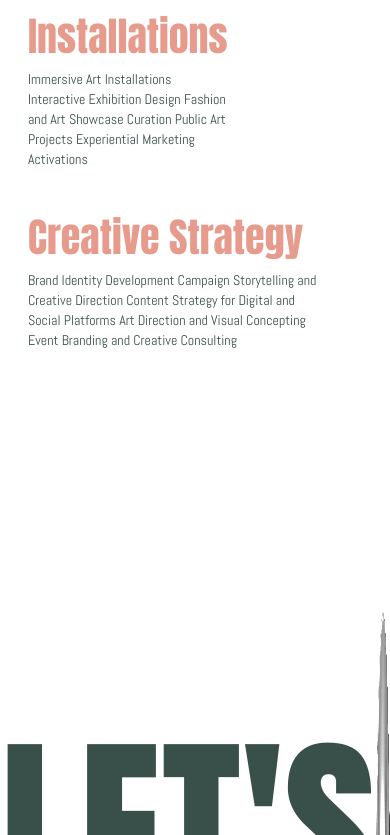
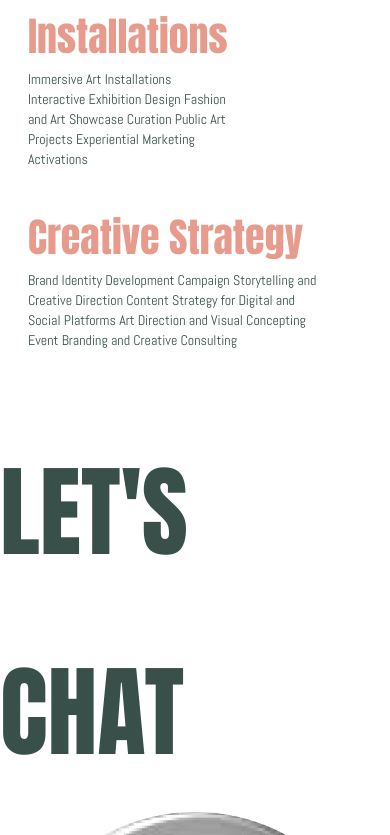
Before and after one commit to BS-Joy/unucreate-portfolio-fe, a Next.js app: page / in a window 390 px wide. Shown: the part 8705-9540 px from the top of the page. Built offline with nearby package versions, Linux system fonts and the light colour scheme; a web font is replaced by a local one.

Commit message:
lets chat responsive

```diff
--- a/src/components/Home/Contact.tsx
+++ b/src/components/Home/Contact.tsx
@@ -3,7 +3,7 @@ import Image from 'next/image'
 
 const Contact = () => {
     return (
-        <div className="mx-auto max-w-[1346px] mb-56">
+        <div className="mx-auto max-w-[1346px] mb-6 lg:mb-56">
             {/* Upper image and heading */}
             <div className='relative'>
                 <Image
--- a/src/components/Home/LetsChat.tsx
+++ b/src/components/Home/LetsChat.tsx
@@ -4,29 +4,29 @@ import DoubleButton from '../Shared/DoubleButton'
 
 const LetsChat = () => {
     return (
-        <div className='mx-auto max-w-[1210px] flex items-center mb-[78px]'>
-            <h1 className='uppercase text-olive font-anton text-[200px] max-w-[640px] leading-[200px]'>Let's Chat</h1>
+        <div className='mx-auto max-w-[1210px] flex flex-col lg:flex-row items-center mb-[78px]'>
+            <h1 className='uppercase text-olive font-anton text-[100px] lg:text-[200px] max-w-[640px] leading-[200px]'>Let's Chat</h1>
             <div className='relative'>
                 <Image
                     src={silverBall}
                     width={200}
                     height={200}
                     alt='Lets start image'
-                    className='w-[640px] h-[640px]'
+                    className='w-[400px] h-[400px] lg:w-[640px] lg:h-[640px]'
                 />
-                <div className='absolute top-[22%] left-[60px]'>
+                <div className='absolute top-[12%] lg:top-[22%] left-[75px] lg:left-[60px]'>
                     <div className='flex items-center justify-center flex-col gap-[20px]'>
                         <input type="text"
                             placeholder='NAME'
-                            className='w-[460px] h-[60px] bg-white border-none outline-none rounded-[8px] placeholder:text-black placeholder:text-[16px] font-dmSans pl-[30px] shadow-lg font-semibold'
+                            className='w-[260px] lg:w-[460px] h-[40px] lg:h-[60px] bg-white border-none outline-none rounded-[8px] placeholder:text-black placeholder:text-[16px] font-dmSans pl-[30px] shadow-lg font-semibold'
                         />
                         <input type="text"
                             placeholder='EMAIL'
-                            className='w-[460px] h-[60px] bg-white border-none outline-none rounded-[8px] placeholder:text-black placeholder:text-[16px] font-dmSans pl-[30px] shadow-lg font-semibold'
+                            className='w-[260px] lg:w-[460px] h-[40px] lg:h-[60px] bg-white border-none outline-none rounded-[8px] placeholder:text-black placeholder:text-[16px] font-dmSans pl-[30px] shadow-lg font-semibold'
                         />
                         <textarea
                             placeholder='MESSAGE'
-                            className='w-[460px] h-[160px] bg-white border-none outline-none rounded-[8px] placeholder:text-black placeholder:text-[16px] font-dmSans pl-[30px] shadow-lg font-semibold pt-[20px]'
+                            className='w-[260px] lg:w-[460px] h-[100px] lg:h-[160px] bg-white border-none outline-none rounded-[8px] placeholder:text-black placeholder:text-[16px] font-dmSans pl-[30px] shadow-lg font-semibold pt-[20px]'
                         />
                         <div className=''>
                             <DoubleButton text='Send Message' bgColor='bg-secondary' textColor='text-olive' />
```
